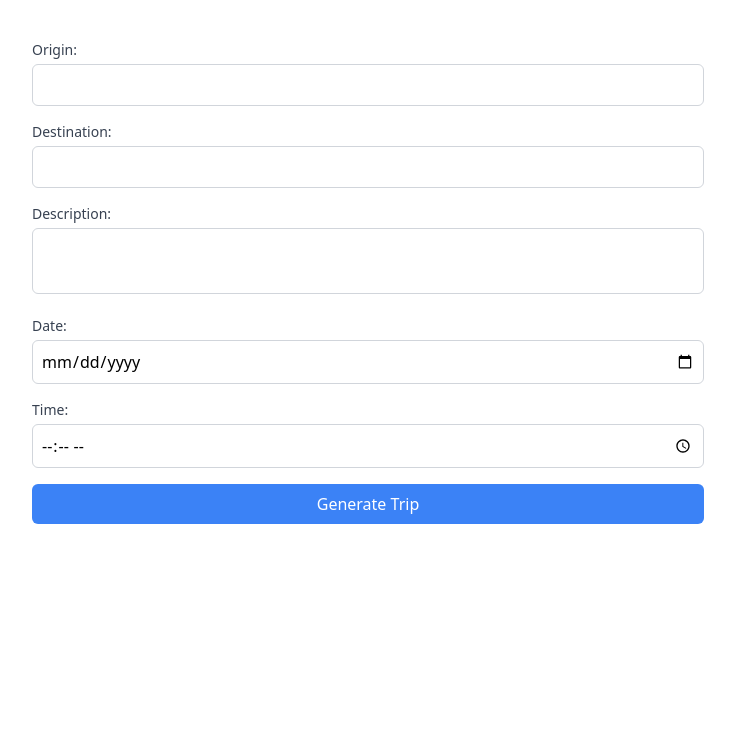
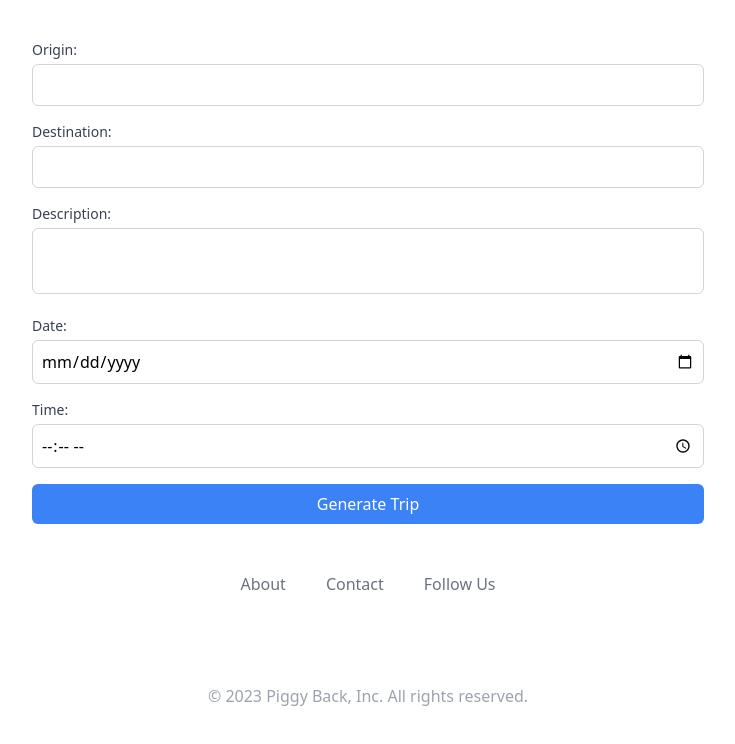
Before and after one commit to Technigo/final-boiler-plate-monorepo, a React (Vite) app in the folder frontend/: page / in a window 1280 px wide. Shown: the top 744 px of the page, without its empty margins (272-1007 px from the left). Built offline with nearby package versions, Linux system fonts and the light colour scheme.

Commit message:
Footer added

```diff
--- a/frontend/src/App.jsx
+++ b/frontend/src/App.jsx
@@ -1,6 +1,8 @@
-import { BrowserRouter, Routes, Link } from "react-router-dom";
+import { BrowserRouter, Routes } from "react-router-dom";
 import routes from "./routes/routes";
 import { TripGenerator } from "./components/TripGenerator";
+import { Footer } from "./components/footer";
+
 
 export const App = () => {
   return (
@@ -10,6 +12,7 @@ export const App = () => {
           {/* <Routes>{routes}</Routes> */}
           <Routes>{routes}</Routes>
           <TripGenerator />
+          <Footer/>
         </main>
       </BrowserRouter>
     </>
--- /dev/null
+++ b/frontend/src/components/footer.jsx
@@ -0,0 +1,36 @@
+
+export const Footer = () => {
+  return (
+    <section className="bg-white">
+      <div className="max-w-screen-xl px-4 py-12 mx-auto space-y-8 overflow-hidden sm:px-6 lg:px-8">
+        <nav className="flex flex-wrap justify-center -mx-5 -my-2">
+          <div className="px-5 py-2">
+            <a href="#" className="text-base leading-6 text-gray-500 hover:text-gray-900">
+              About
+            </a>
+          </div>
+          <div className="px-5 py-2">
+            <a href="#" className="text-base leading-6 text-gray-500 hover:text-gray-900">
+              Contact
+            </a>
+          </div>
+          <div className="px-5 py-2">
+            <a href="#" className="text-base leading-6 text-gray-500 hover:text-gray-900">
+              Follow Us
+            </a>
+          </div>
+        </nav>
+        <div className="flex justify-center mt-8 space-x-6">
+          <a href="#" className="text-gray-400 hover:text-gray-500">
+            <span className="sr-only">Facebook</span>
+            <svg className="w-6 h-6" aria-hidden="true" fill="currentColor" viewBox="0 0 24 24">
+            </svg>
+          </a>
+        </div>
+        <p className="mt-8 text-base leading-6 text-center text-gray-400">
+          © 2023 Piggy Back, Inc. All rights reserved.
+        </p>
+      </div>
+    </section>
+  );
+};
--- a/frontend/src/pages/Home.jsx
+++ b/frontend/src/pages/Home.jsx
@@ -1,3 +1,6 @@
 export const Home = () => {
-  return <div>Home</div>;
+
+
+  return <div>Welcome Page</div>;
+
 };
```
